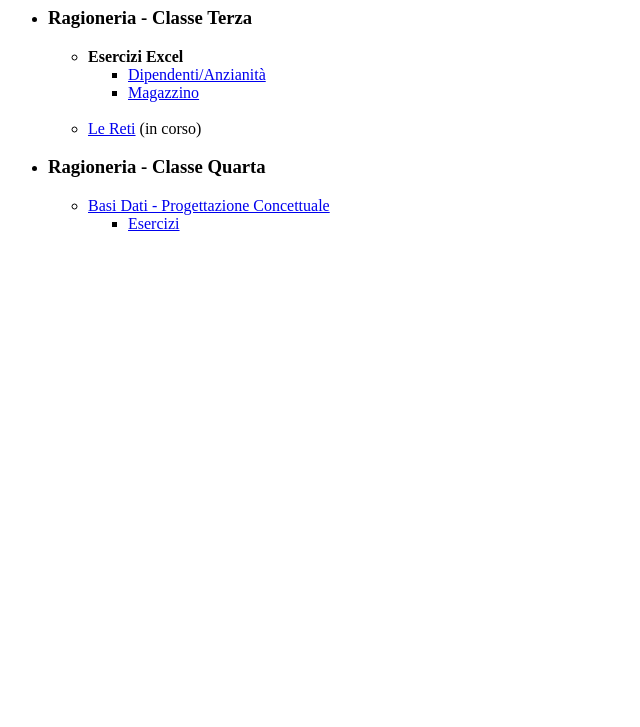
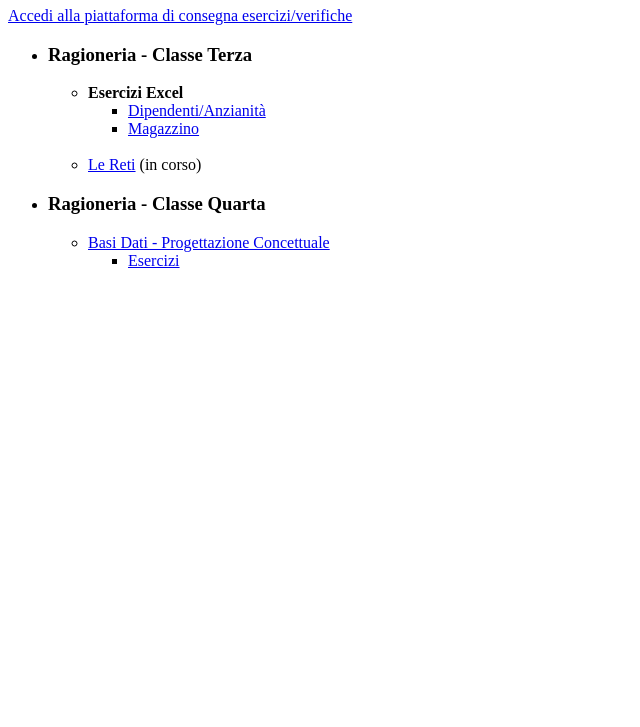
Before and after one commit to nboano/nboano.github.io, a plain HTML site: page didattica/index.html in a window 1280 px wide. Shown: the part 73-800 px from the top of the page, without its empty margins (0-640 px from the left). Drawn offline with Linux system fonts and the light colour scheme.

Commit message:
Piattaforma consegne

```diff
--- a/didattica/index.html
+++ b/didattica/index.html
@@ -15,6 +15,7 @@
 </head>
 <body>
     <h1>Materiale didattico</h1>
+    <a href="https://ma-srv.mooo.com/consegne">Accedi alla piattaforma di consegna esercizi/verifiche</a>
     <ul>
         <li>
             <h3>Ragioneria - Classe Terza</h3>
```
